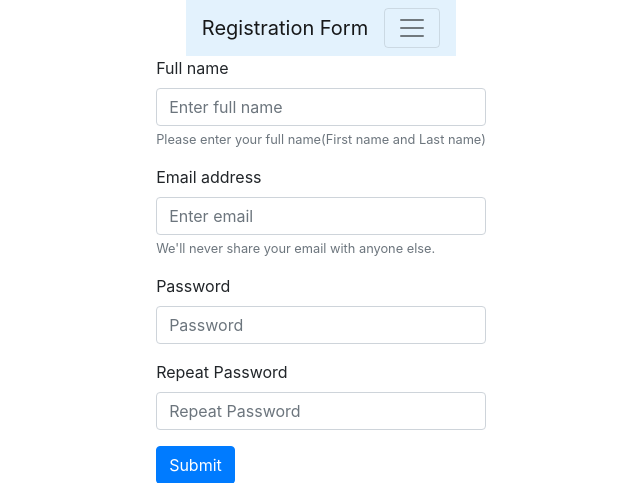
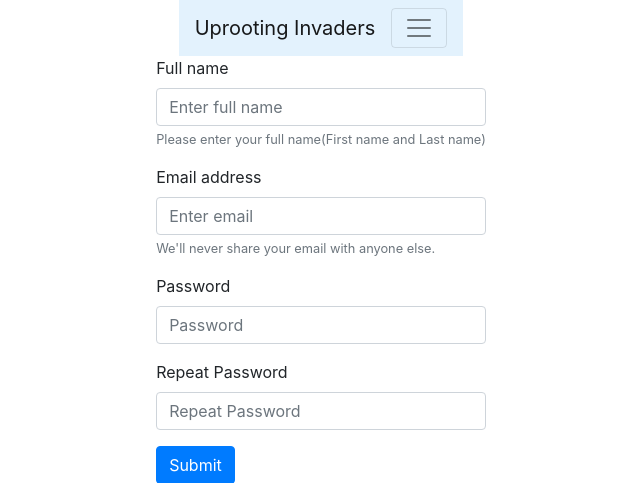
Before and after one commit to KewTeacher/UprootingInvaders, a Flask app: page / in a window 1280 px wide. Shown: the top 483 px of the page, without its empty margins (319-959 px from the left). Run offline with Flask 2, Linux system fonts and the light colour scheme; some libraries are stand-ins or nearby versions.

Commit message:
Update base.html

```diff
--- a/templates/base.html
+++ b/templates/base.html
@@ -12,7 +12,7 @@
 <body>
 
     <nav class="navbar navbar-light" style="background-color: #e3f2fd;">
-        <a class="navbar-brand" href="#">Registration Form</a>
+        <a class="navbar-brand" href="#">Uprooting Invaders</a>
         <button class="navbar-toggler" type="button" data-toggle="collapse" data-target="#navbarNavAltMarkup" aria-controls="navbarNavAltMarkup" aria-expanded="false" aria-label="Toggle navigation">
             <span class="navbar-toggler-icon"></span>
         </button>
@@ -21,6 +21,8 @@
                 <a class="nav-item nav-link active" href="/">Register <span class="sr-only">(current)</span></a>
                 <a class="nav-item nav-link" href="/login">Login</a>
                 <a class="nav-item nav-link" href="/logout">Logout</a>
+                <a class="nav-item nav-link" href="/plant id">Plant id</a>
+                <a class="nav-item nav-link" href="/upload">Upload</a>
             </div>
         </div>
     </nav>
```
